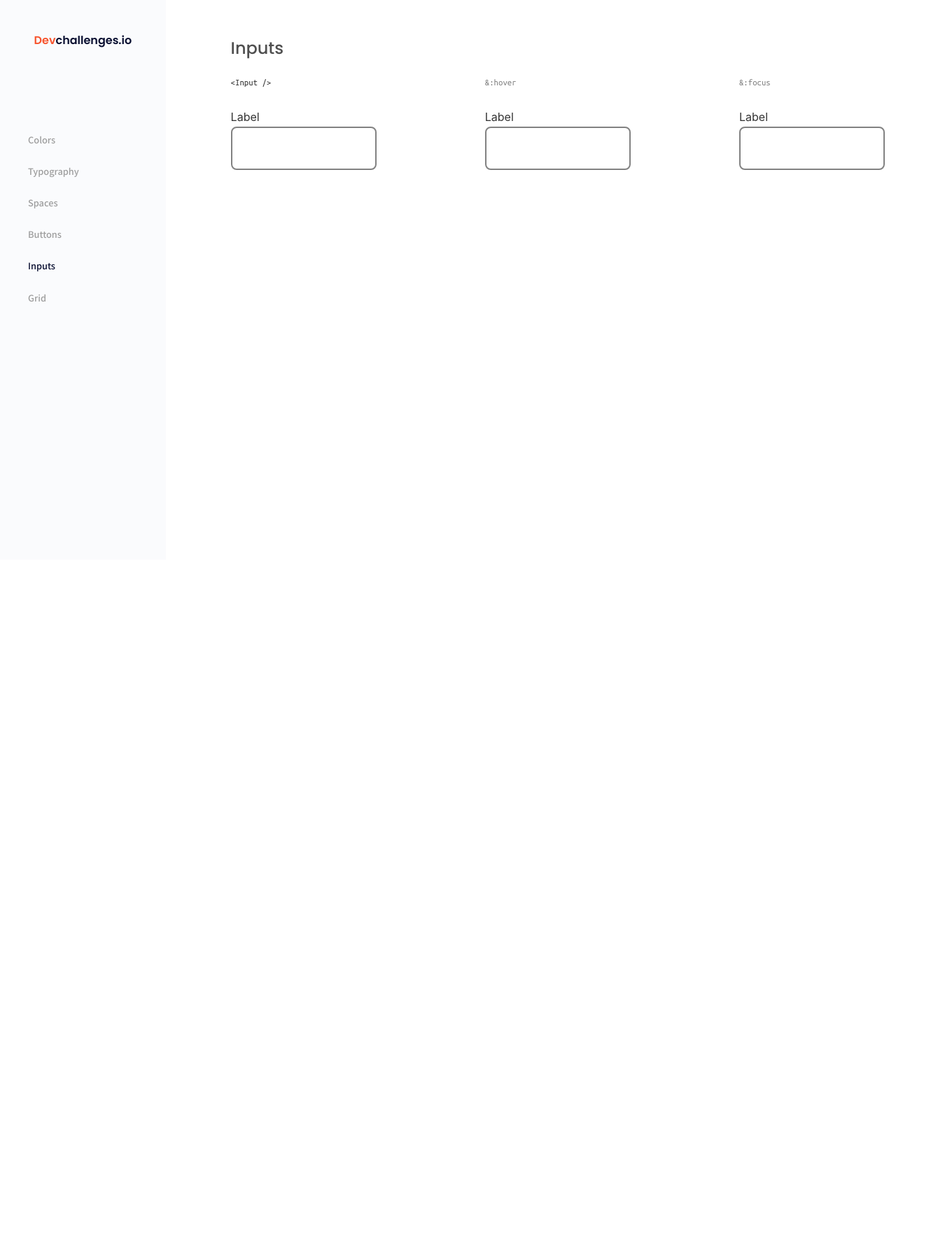
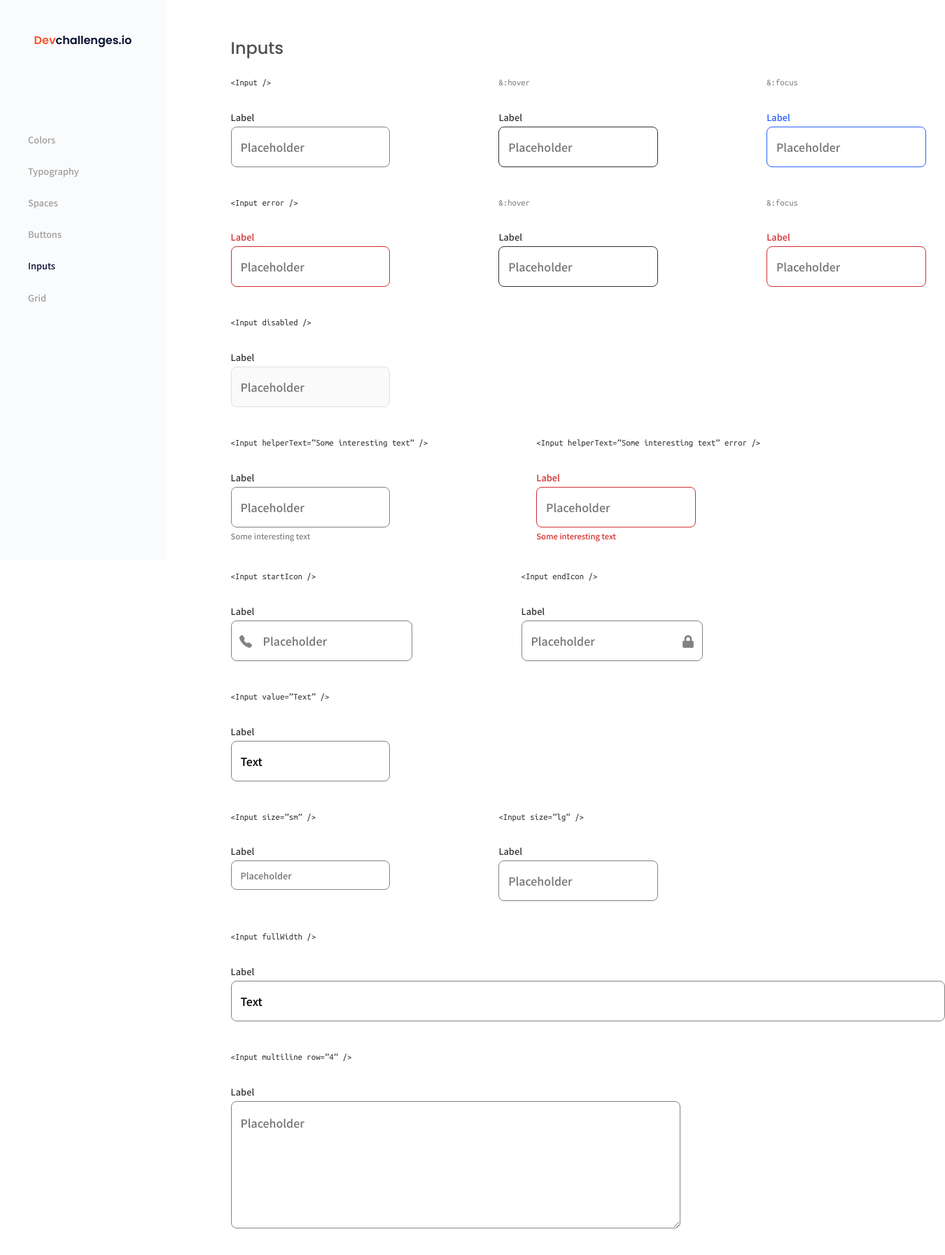
Before and after one commit to farzigalib/farzigalib.github.io, a React (Create React App) app in the folder Frontend Developer --devchallenges/components/: page /inputs in a window 1280 px wide. Shown: the top 1794 px of the page at 70% size, 1350 px wide, since content can reach past the window. Before the commit the page ends 800 px from the top, so only its background shows below. Built offline with nearby package versions, Linux system fonts and the light colour scheme.

Commit message:
Task 2 Done

```diff
--- a/Frontend Developer --devchallenges/components/src/App.css
+++ b/Frontend Developer --devchallenges/components/src/App.css
@@ -18,6 +18,8 @@
   --c-10: #828282;
   --c-11: #3d5afe;
   --c-12: rgba(41, 98, 255, 0.2);
+  --c-13: #2962ff;
+  --c-14: #d32f2f;
 }
 
 body::-webkit-scrollbar {
@@ -218,3 +220,55 @@ header {
   background-color: var(--c-1);
   color: var(--c-0);
 }
+
+.input-label {
+  font-family: var(--ff-2);
+  font-size: 0.8rem;
+}
+
+.input-field {
+  border: 1px solid var(--c-10);
+  padding: 0 0.8rem;
+  outline: none;
+  font-family: var(--ff-2);
+}
+
+.input-field:hover {
+  border: 1px solid var(--c-6);
+}
+
+.input-field:focus {
+  border: 1px solid var(--c-13);
+}
+
+.input-field:disabled {
+  border: 1px solid var(--c-7);
+}
+
+.input-field-hover {
+  border: 1px solid var(--c-6);
+  padding: 0 0.8rem;
+  outline: none;
+  font-family: var(--ff-2);
+}
+
+.input-field-focused {
+  border: 1px solid var(--c-13);
+  padding: 0 0.8rem;
+  outline: none;
+  font-family: var(--ff-2);
+}
+
+.input-with-error {
+  border: 1px solid var(--c-14);
+  padding: 0 0.8rem;
+  outline: none;
+  font-family: var(--ff-2);
+}
+
+.hepler-text {
+  color: var(--c-10);
+  font-family: var(--ff-2);
+  font-size: 0.7rem;
+  margin-top: 4px;
+}
--- a/Frontend Developer --devchallenges/components/src/components/CustomInput.js
+++ b/Frontend Developer --devchallenges/components/src/components/CustomInput.js
@@ -10,25 +10,36 @@ const CustomInput = ({
   placeholder,
   size = "lg",
   fullWidth = false,
+  error = false,
+  disabled = false,
+  isHelperText = false,
+  helperText,
+  value,
+  startIcon = false,
+  endIcon = false,
+  iconElement,
+  multiline = false,
+  rows = 4,
+  cols = 40,
   require,
 }) => {
-  const [isHovering, setIsHovering] = useState(false);
   const [isFocusing, setIsFocusing] = useState(false);
-
-  const handleMouseEnter = () => {
-    setIsHovering(true);
-  };
-
-  const handleMouseLeave = () => {
-    setIsHovering(false);
-  };
 
   const handleFocus = () => {
     setIsFocusing(true);
   };
 
+  const handleBlur = () => {
+    setIsFocusing(false);
+  };
+
   return (
-    <div style={{ marginLeft: marginLeft ? "9.7rem" : "0" }}>
+    <div
+      style={{
+        marginLeft: marginLeft ? "9.7rem" : "0",
+        width: fullWidth && "100%",
+      }}
+    >
       <div
         className={
           isHover || isFocus ? "button-heading-hover" : "button-heading"
@@ -39,37 +50,102 @@ const CustomInput = ({
       <div>
         <label
           id={`${type}-label`}
+          className="input-label"
           style={{
-            color: isHovering ? "#333333" : isFocusing ? "#2962FF" : "#333333",
+            color: error
+              ? "#D32F2F"
+              : isHover
+              ? "#333333"
+              : isFocus
+              ? "#2962FF"
+              : isFocusing
+              ? "#2962FF"
+              : "#333333",
           }}
         >
           {label}
         </label>
         <br />
+        {!multiline ? (
+          <div style={{ position: "relative" }}>
+            {(startIcon || endIcon) && iconElement}
             <input
-          onMouseEnter={handleMouseEnter}
-          onMouseLeave={handleMouseLeave}
-          onInput={handleFocus}
+              onFocus={handleFocus}
+              onBlur={handleBlur}
               type={type}
               id={type}
               placeholder={placeholder}
+              defaultValue={value}
               required={require}
               onChange={(e) => console.log(e.target.value)}
+              className={
+                error
+                  ? "input-with-error"
+                  : isHover
+                  ? "input-field-hover"
+                  : isFocus
+                  ? "input-field-focused"
+                  : `input-field`
+              }
               style={{
                 borderRadius: 8,
-            border: "1px solid #000",
                 width: fullWidth ? "100%" : 200,
                 height: size === "sm" ? 40 : size === "lg" && 56,
                 marginTop: 4,
-            borderColor: isHovering
-              ? "#333333"
-              : isFocusing
-              ? "#2962FF"
-              : "#828282",
-            borderWidth: 2,
-            borderStyle: "solid",
+                fontSize: size === "sm" ? "0.8rem" : size === "lg" && "1rem",
+                fontWeight: "500",
+                paddingLeft: startIcon && 45,
+                paddingRight: endIcon && 45,
               }}
+              disabled={disabled}
             />
+          </div>
+        ) : (
+          <div style={{ position: "relative" }}>
+            {(startIcon || endIcon) && iconElement}
+            <textarea
+              onFocus={handleFocus}
+              onBlur={handleBlur}
+              type={type}
+              id={type}
+              placeholder={placeholder}
+              defaultValue={value}
+              required={require}
+              onChange={(e) => console.log(e.target.value)}
+              className={
+                error
+                  ? "input-with-error"
+                  : isHover
+                  ? "input-field-hover"
+                  : isFocus
+                  ? "input-field-focused"
+                  : `input-field`
+              }
+              style={{
+                borderRadius: 8,
+                width: fullWidth && "100%",
+                marginTop: 4,
+                fontSize: size === "sm" ? "0.8rem" : size === "lg" && "1rem",
+                fontWeight: "500",
+                paddingLeft: startIcon && 45,
+                paddingRight: endIcon && 45,
+                paddingTop: 18,
+                paddingBottom: 18,
+              }}
+              disabled={disabled}
+              rows={rows}
+              cols={cols}
+            />
+          </div>
+        )}
+        {isHelperText && (
+          <div
+            className="hepler-text"
+            style={{ color: error ? "#D32F2F" : "#828282" }}
+          >
+            {helperText}
+          </div>
+        )}
       </div>
     </div>
   );
--- a/Frontend Developer --devchallenges/components/src/screens/Input.js
+++ b/Frontend Developer --devchallenges/components/src/screens/Input.js
@@ -1,5 +1,7 @@
 import React from "react";
 import CustomInput from "../components/CustomInput";
+import { BsFillTelephoneFill } from "react-icons/bs";
+import { FaLock } from "react-icons/fa";
 
 const Input = () => {
   return (
@@ -7,9 +9,139 @@ const Input = () => {
       <header>Inputs</header>
       <div className="content-section">
         <div className="block">
-          <CustomInput marginLeft={false} btnHeading={"<Input />"} />
-          <CustomInput isHover={true} btnHeading={"&:hover"} />
-          <CustomInput isFocus={true} btnHeading={"&:focus"} />
+          <CustomInput
+            marginLeft={false}
+            btnHeading={"<Input />"}
+            placeholder="Placeholder"
+          />
+          <CustomInput
+            isHover={true}
+            btnHeading={"&:hover"}
+            placeholder="Placeholder"
+          />
+          <CustomInput
+            isFocus={true}
+            btnHeading={"&:focus"}
+            placeholder="Placeholder"
+          />
+        </div>
+        <div className="block">
+          <CustomInput
+            marginLeft={false}
+            btnHeading={"<Input error />"}
+            placeholder="Placeholder"
+            error={true}
+          />
+          <CustomInput
+            isHover={true}
+            btnHeading={"&:hover"}
+            placeholder="Placeholder"
+          />
+          <CustomInput
+            isFocus={true}
+            btnHeading={"&:focus"}
+            placeholder="Placeholder"
+            error={true}
+          />
+        </div>
+        <div className="block">
+          <CustomInput
+            marginLeft={false}
+            btnHeading={"<Input disabled />"}
+            placeholder="Placeholder"
+            disabled={true}
+          />
+        </div>
+        <div className="block">
+          <CustomInput
+            marginLeft={false}
+            btnHeading={"<Input helperText=”Some interesting text” />"}
+            placeholder="Placeholder"
+            isHelperText={true}
+            helperText="Some interesting text"
+          />
+          <CustomInput
+            btnHeading={"<Input helperText=”Some interesting text” error />"}
+            placeholder="Placeholder"
+            error={true}
+            isHelperText={true}
+            helperText="Some interesting text"
+          />
+        </div>
+        <div className="block">
+          <CustomInput
+            marginLeft={false}
+            btnHeading={"<Input startIcon />"}
+            placeholder="Placeholder"
+            startIcon={true}
+            iconElement={
+              <BsFillTelephoneFill
+                style={{
+                  position: "absolute",
+                  top: "40%",
+                  left: 12,
+                }}
+                fontSize={18}
+                color="#828282"
+              />
+            }
+          />
+          <CustomInput
+            btnHeading={"<Input endIcon />"}
+            placeholder="Placeholder"
+            endIcon={true}
+            iconElement={
+              <FaLock
+                style={{
+                  position: "absolute",
+                  top: "40%",
+                  right: 12,
+                }}
+                fontSize={18}
+                color="#828282"
+              />
+            }
+          />
+        </div>
+        <div className="block">
+          <CustomInput
+            marginLeft={false}
+            btnHeading={"<Input value=”Text” />"}
+            placeholder="Placeholder"
+            value="Text"
+          />
+        </div>
+        <div className="block">
+          <CustomInput
+            marginLeft={false}
+            btnHeading={"<Input size=”sm” />"}
+            placeholder="Placeholder"
+            size="sm"
+          />
+          <CustomInput
+            btnHeading={"<Input size=”lg” />"}
+            placeholder="Placeholder"
+            size="lg"
+          />
+        </div>
+        <div className="block">
+          <CustomInput
+            marginLeft={false}
+            btnHeading={"<Input fullWidth />"}
+            placeholder="Placeholder"
+            fullWidth={true}
+            value="Text"
+          />
+        </div>
+        <div className="block">
+          <CustomInput
+            marginLeft={false}
+            btnHeading={"<Input multiline row=”4” />"}
+            placeholder="Placeholder"
+            rows={6}
+            cols={60}
+            multiline={true}
+          />
         </div>
       </div>
     </main>
```
Lines whose indentation alone changed are shown as unchanged.
